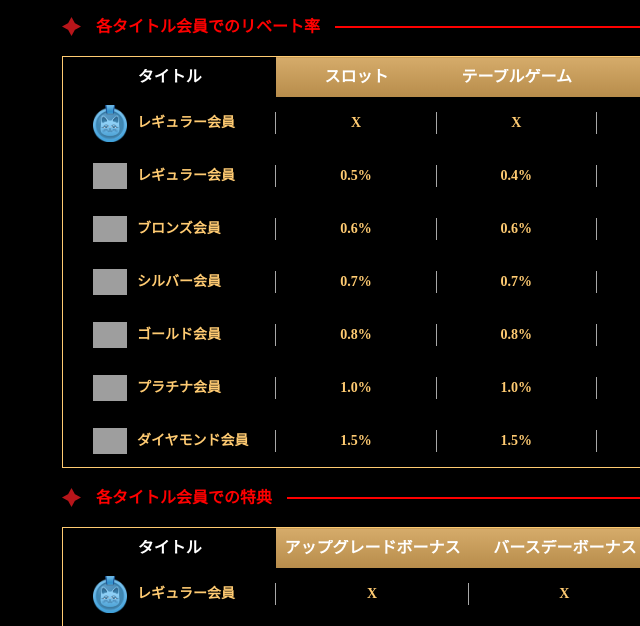
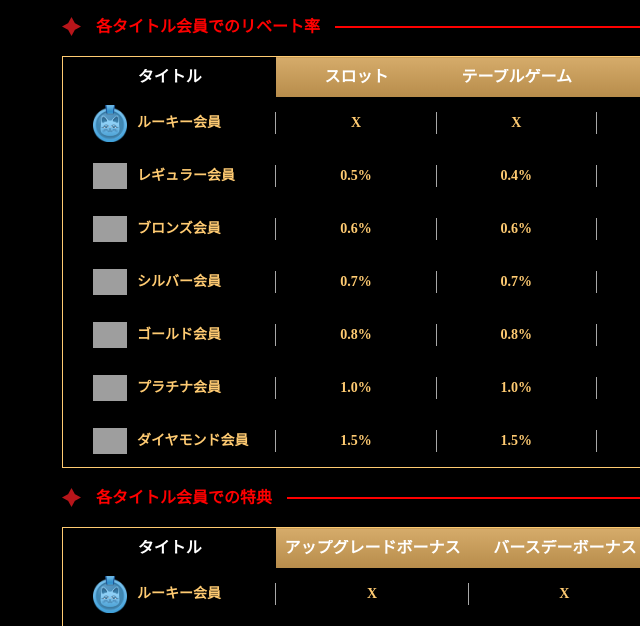
Before and after one commit to wawatai/NJ2_web_A, a plain HTML site: page html/vip_detail.html in a window 1280 px wide. Shown: the part 1459-2085 px from the top of the page, 243-883 px from the left. Drawn offline with nearby package versions, Linux system fonts and the light colour scheme; grey boxes are pictures that could not be loaded.

Commit message:
111-1229-2

```diff
--- a/html/vip_detail.html
+++ b/html/vip_detail.html
@@ -679,7 +679,7 @@
                                 <td>
                                     <p>
                                         <i class="level_ic vip0"></i>
-                                        レギュラー会員
+                                        ルーキー会員
                                     </p>
                                 </td>
                                 <td>
@@ -864,7 +864,7 @@
                                 <td>
                                     <p>
                                         <i class="level_ic vip0"></i>
-                                        レギュラー会員
+                                        ルーキー会員
                                     </p>
                                 </td>
                                 <td>
```
